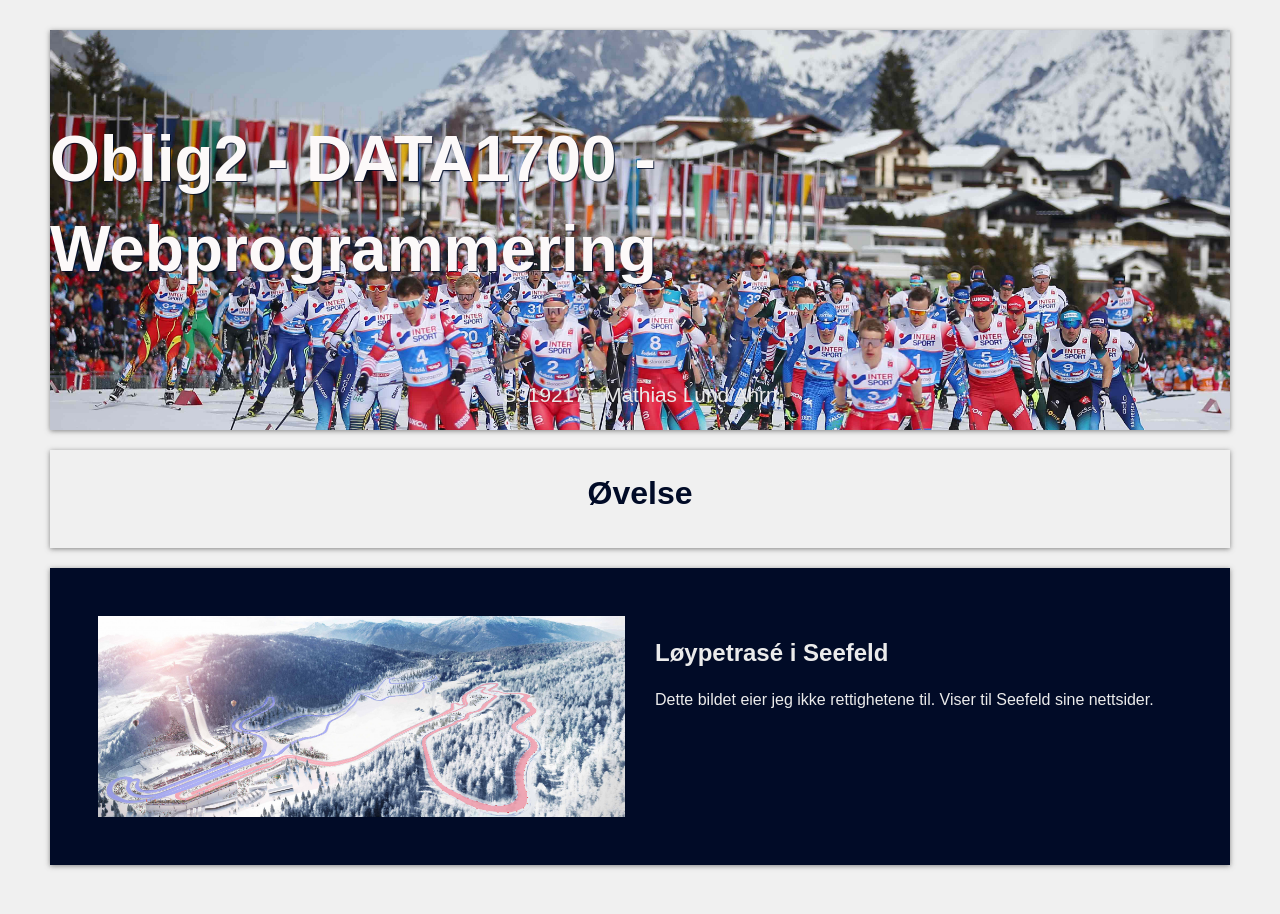
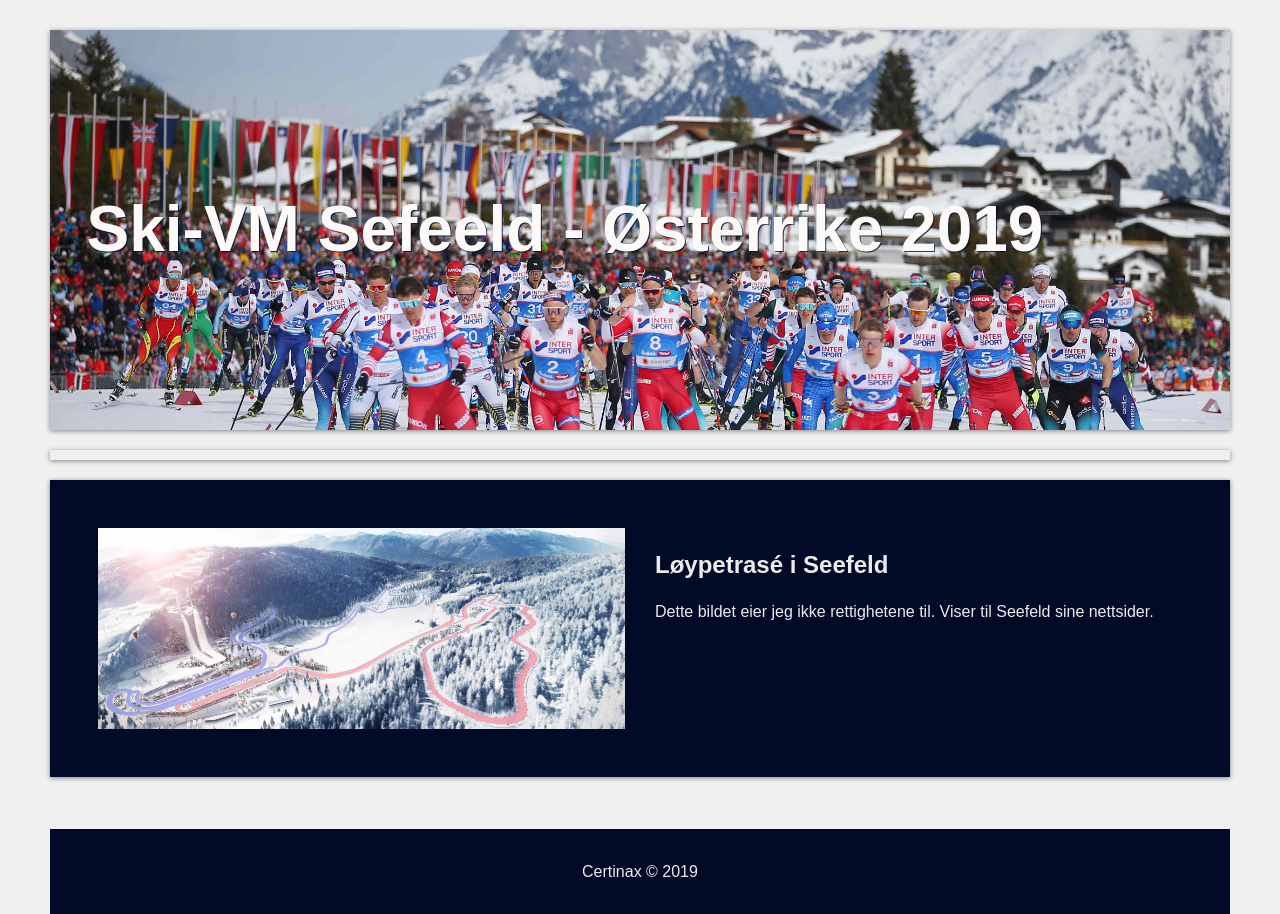
Before and after one commit to Certinax/skivm, a PHP site: page /competitioninfo.php in a window 1280 px wide. Shown: the top 914 px of the page. Run offline with PHP 8.4, Linux system fonts and the light colour scheme.

Commit message:
Oppdatert oveskrifter for å ta med øvelsesnavn

```diff
--- a/competitioninfo.php
+++ b/competitioninfo.php
@@ -21,33 +21,23 @@ include('getfromdatabase.php');
         <!-- Top container -->
         <div class="top-container">
             <header class="showcase">
-                <h1>Oblig2 - DATA1700 - Webprogrammering</h1>
-                <p>S319217 - Mathias Lund Ahrn</p>
+                <h1>Ski-VM Sefeeld - Østerrike 2019</h1>
             </header>
         </div>
 
-
         <div class="oppgave">
-            <h1>Øvelse</h1>
             <?php
-
-
-
                 if(!empty($_POST['competition']) || !empty($_SESSION['competitionID'])) {
-                    if(!empty($_POST['athlete'])) {
-                    }
                     $_SESSION['competitionID'] = $_POST['competition'];
 
                     $competition = getCompetition($_SESSION['competitionID']);
 
-                    // echo "Tid: ";
-                    // echo $competition->Time;
-                    // echo "<br />Type øvelse: ";
-                    // echo $competition->Type;
-                    // echo "<br />Sted: ";
-                    // echo $competition->Place;
+                    echo "
+                        <h1>Øvelse - $competition->Type</h1>
+                    ";
 
-                    echo "<table class='table'>
+                    echo "
+                    <table class='table'>
                         <tr><h2>Distanse</h2></tr>
                         <tr>
                             <th>Tid</th>
@@ -59,6 +49,7 @@ include('getfromdatabase.php');
                             <td>$competition->Type</td>
                             <td>$competition->Place</td>
                         </tr>
+                    </table>
                     ";
 
 
--- a/signupathletes.php
+++ b/signupathletes.php
@@ -21,8 +21,7 @@ include('getfromdatabase.php');
         <!-- Top container -->
         <div class="top-container">
             <header class="showcase">
-                <h1>Oblig2 - DATA1700 - Webprogrammering</h1>
-                <p>S319217 - Mathias Lund Ahrn</p>
+                <h1>Ski-VM Sefeeld - Østerrike 2019</h1>
             </header>
         </div>
 
```
Also changed, not shown: changecompetition.php (+9 -7 lines).
